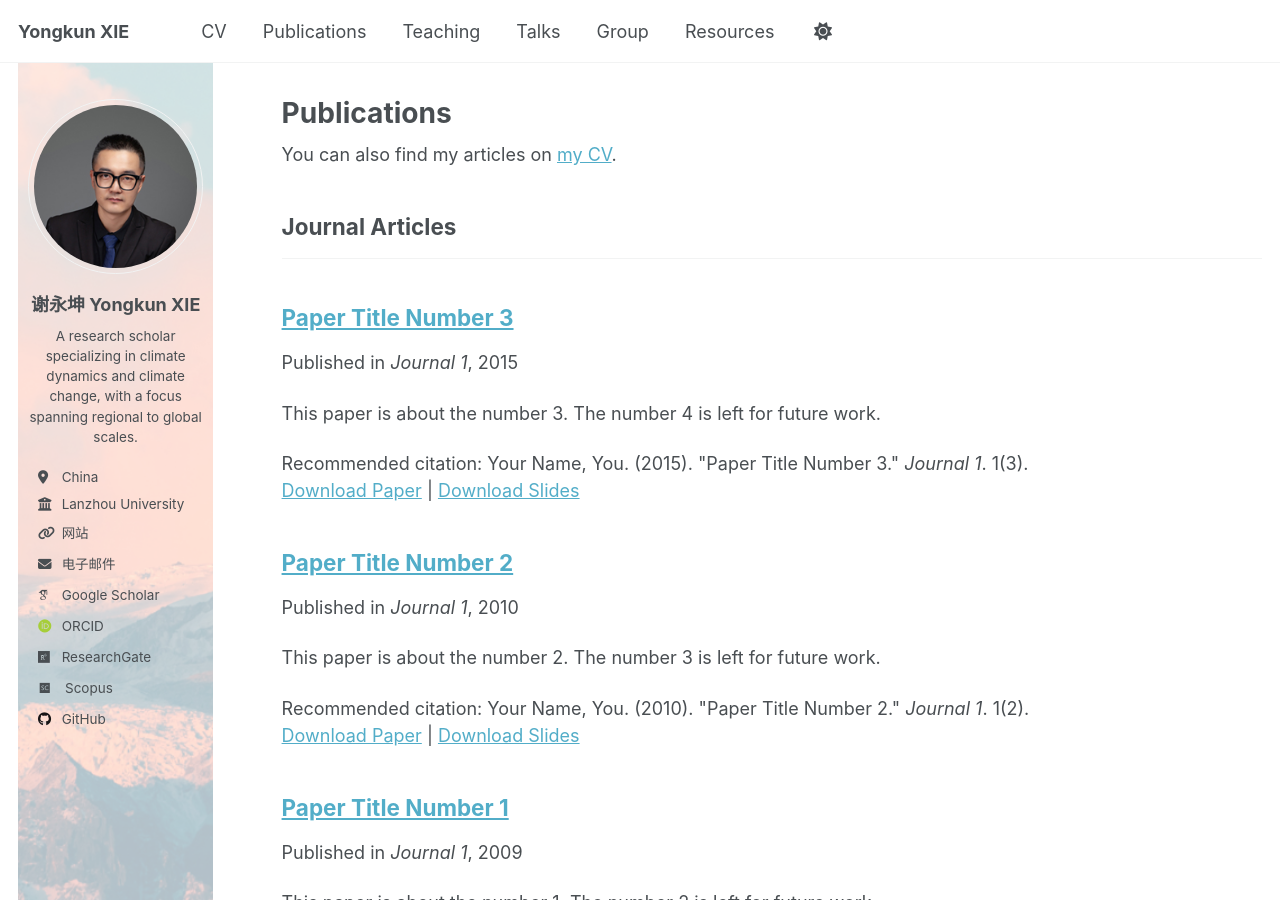
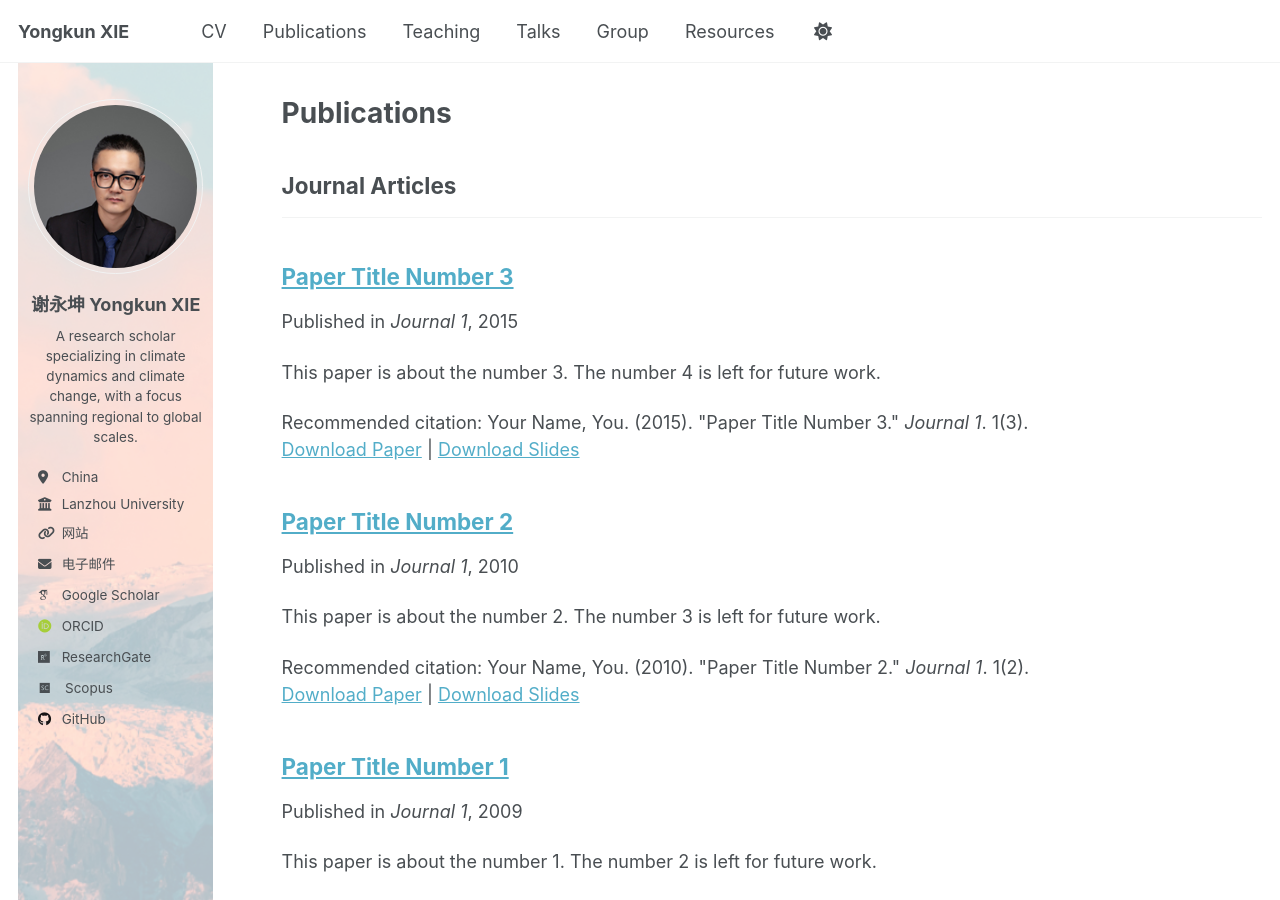
Before and after one commit to yongkunxie/yongkunxie.github.io, a Jekyll site: the page built from _pages/publications.html, in a window 1280 px wide and 900 px high. Built offline with Jekyll 4.4.1, drawn with Linux system fonts in a browser that asks for light colours; some web fonts are replaced.

Commit message:
Update publications.html

```diff
--- a/_pages/publications.html
+++ b/_pages/publications.html
@@ -5,9 +5,9 @@ permalink: /publications/
 author_profile: true
 ---
 
-{% if site.author.googlescholar %}
-  <div class="wordwrap">You can also find my articles on <a href="{https://yongkunxie.github.io/assets/files/cv.pdf}">my CV</a>.</div>
-{% endif %}
+<!--{% if site.author.googlescholar %}-->
+  <!--<div class="wordwrap">You can also find my articles on <a href="{https://yongkunxie.github.io/assets/files/cv.pdf}">my CV</a>.</div>-->
+<!--{% endif %}-->
 
 {% include base_path %}
 
```
